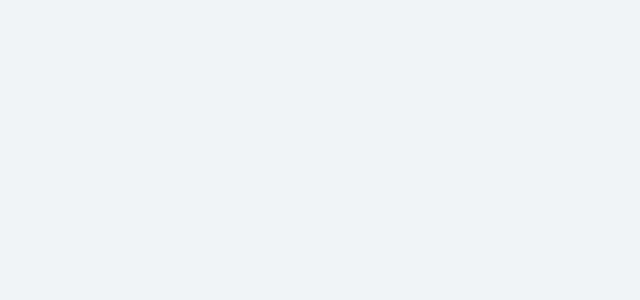
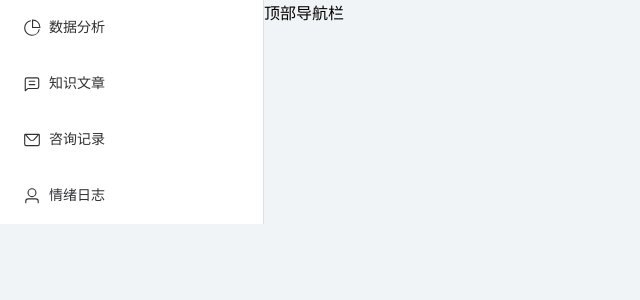
Before and after one commit to ycq822/trae-AI-code, a Vue app in the folder AI_vue/: page /back in a window 1280 px wide. Before the commit this address had no page. Shown: the top 300 px of the page, without its empty margins (0-640 px from the left). Built offline with nearby package versions, Linux system fonts and the light colour scheme.

Commit message:
iconMenu

```diff
--- a/AI_vue/src/components/BackendLayout.vue
+++ b/AI_vue/src/components/BackendLayout.vue
@@ -1,10 +1,12 @@
 <template>
   <div class="backend-layout">
-    <el-container>
-      <Sidebar/>
-      <el-container>
-        <Navbar/>
-        <el-main>Main</el-main>
+    <el-container class="main-container">
+      <Sidebar />
+      <el-container direction="vertical">
+        <Navbar />
+        <el-main>
+          <router-view></router-view>
+        </el-main>
       </el-container>
     </el-container>
   </div>
@@ -13,11 +15,14 @@
 <script setup>
 import Navbar from './Navbar.vue';
 import Sidebar from './Sidebar.vue'
-
 </script>
 
 <style lang="scss" scoped>
 .backend-layout {
   height: 100vh;
 }
+
+.main-container {
+  height: 100%;
+}
 </style>
--- a/AI_vue/src/components/Sidebar.vue
+++ b/AI_vue/src/components/Sidebar.vue
@@ -1,11 +1,35 @@
 <template>
     <!-- 左侧固定菜单栏 -->
-  <div class="sidebar">
-    <el-menu>
-      <el-menu-item index="1">首页</el-menu-item>
-      <el-menu-item index="2">用户管理</el-menu-item>
-      <el-menu-item index="3">角色管理</el-menu-item>
-      <el-menu-item index="4">菜单管理</el-menu-item>
-    </el-menu>
-  </div>
+  <el-aside width="264px">
+    <el-menu
+        default-active="2"
+        class="el-menu-vertical-demo"
+        @open="handleOpen"
+        @close="handleClose"
+      >
+
+        <el-menu-item v-for="item in router.options.routes[0].children" :key="item.path" :index="item.path">
+            <!-- 动态组件component传入图标，实现组件渲染 -->
+          <el-icon><component :is="item.meta.icon" /></el-icon>
+          <span>{{item.meta.title}}</span>
+        </el-menu-item>
+
+      </el-menu>
+  </el-aside>
 </template>
+
+<script setup>
+import {useRouter} from 'vue-router'
+
+const router=useRouter()
+
+console.log(router,'router')
+
+const handleOpen=(key)=>{
+    console.log(key)
+}
+
+const handleClose=(key)=>{
+    console.log(key)
+}
+</script>
--- a/AI_vue/src/main.js
+++ b/AI_vue/src/main.js
@@ -2,9 +2,17 @@ import { createApp } from 'vue'
 import './style.css'
 import elementPlus from 'element-plus'
 import 'element-plus/dist/index.css'
+import * as ElementPlusIconsVue from '@element-plus/icons-vue'
 import App from './App.vue'
 import router from './router'
 
 
 
-createApp(App).use(elementPlus).use(router).mount('#app')
+const app=createApp(App)
+app.use(elementPlus).use(router)
+
+for (const [key, component] of Object.entries(ElementPlusIconsVue)) {
+    app.component(key, component)
+}
+
+app.mount('#app')
--- a/AI_vue/src/router/index.js
+++ b/AI_vue/src/router/index.js
@@ -3,13 +3,46 @@ import BackendLayout from '@/components/BackendLayout.vue'
 
 //路由配置
 const backendRoutes=[
+    // {
+    //     path:'/',
+    //     redirect:'/back'
+    // },
     {
-        path:'/',
+        path:'/back',
         component:BackendLayout,
         children:[
             {
                 path:'dashboard',
-                component:()=>import('@/views/dashboard.vue')
+                component:()=>import('@/views/dashboard.vue'),
+                // 调用API，配置路由对象标识
+                meta:{
+                    title:'数据分析',
+                    icon:'PieChart'
+                }
+            },
+            {
+                path:'knowledge',
+                component:()=>import('@/views/knowledge.vue'),
+                meta:{
+                    title:'知识文章',
+                    icon:'ChatLineSquare'
+                }
+            },
+            {
+                path:'consultations',
+                component:()=>import('@/views/consultations.vue'),
+                meta:{
+                    title:'咨询记录',
+                    icon:'Message'
+                }
+            },
+            {
+                path:'emotional',
+                component:()=>import('@/views/emotional.vue'),
+                meta:{
+                    title:'情绪日志',
+                    icon:'User'
+                }
             }
         ]
     }
--- /dev/null
+++ b/AI_vue/src/views/consultations.vue
@@ -0,0 +1,5 @@
+<template>
+    <div>
+        <h1>咨询记录</h1>
+    </div>
+</template>
--- /dev/null
+++ b/AI_vue/src/views/emotional.vue
@@ -0,0 +1,5 @@
+<template>
+    <div>
+        <h1>情绪日志</h1>
+    </div>
+</template>
--- /dev/null
+++ b/AI_vue/src/views/knowledge.vue
@@ -0,0 +1,5 @@
+<template>
+    <div>
+        <h1>知识文章</h1>
+    </div>
+</template>
--- a/package.json
+++ b/package.json
@@ -1,5 +1,6 @@
 {
   "dependencies": {
+    "@element-plus/icons-vue": "^2.3.2",
     "sass": "^1.97.2"
   }
 }
```
Also changed, not shown: 1 other file (tests, documents, lock files or other folders).
